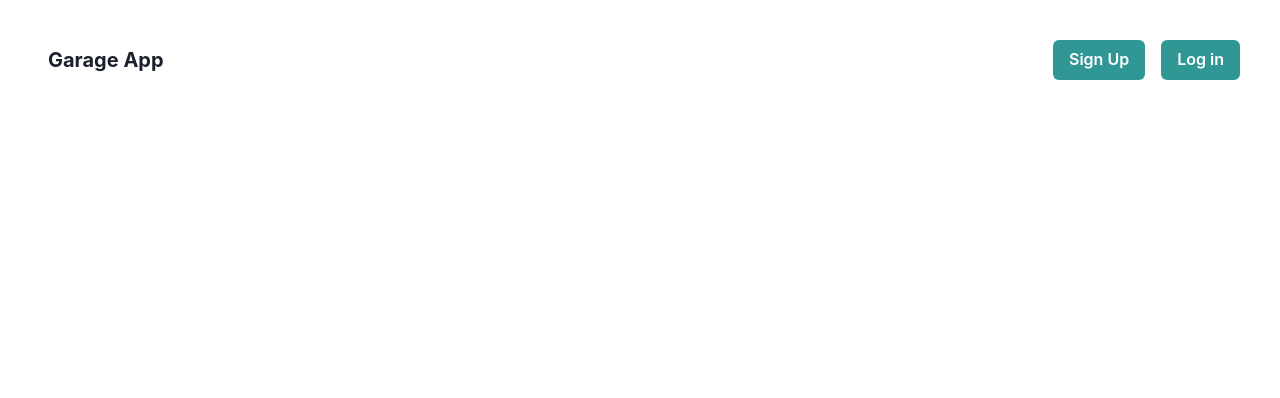
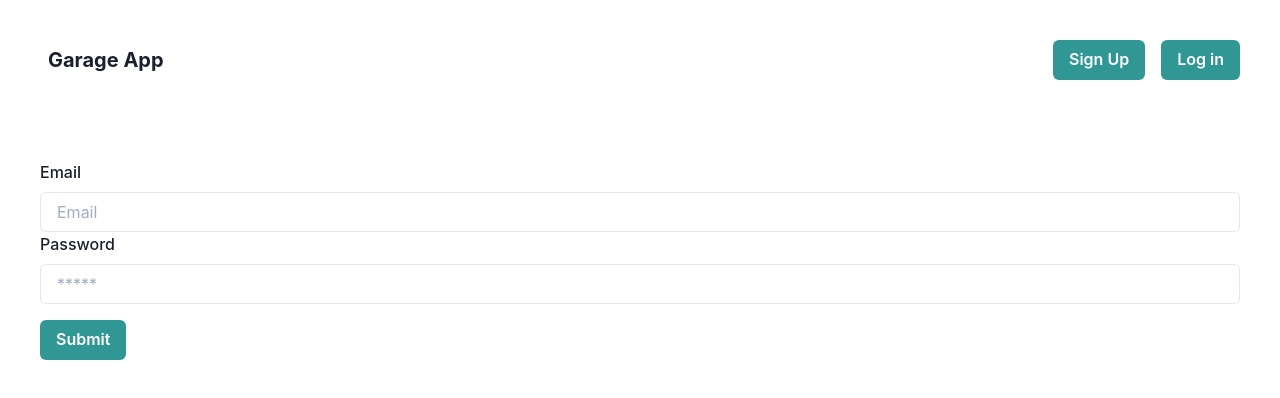
Before and after one commit to Team-diars/cochera-mern, a React (Create React App) app in the folder cochera-client/: page / in a window 1280 px wide. Shown: the top 398 px of the page. Built offline with nearby package versions, Linux system fonts and the light colour scheme.

Commit message:
added view for login

```diff
--- a/cochera-client/src/App.tsx
+++ b/cochera-client/src/App.tsx
@@ -6,6 +6,7 @@ import { SidebarSreen } from './components/Sidebar/SidebarSreen';
 import { Provider } from 'react-redux';
 import {store} from './state/store';
 import {AppContextProvider} from './context/PopupContext';
+import LoginScreen from './components/Login/LoginScreen';
 function App() {
   return (
     <Provider store={store}>
@@ -14,6 +15,7 @@ function App() {
           <Router>
             <SidebarSreen/>
             <Routes>
+              <Route path='/' element={<LoginScreen/>}/>
               <Route path='/customer' element={<CustomerScreen/>}/>
             </Routes>
           </Router>
--- /dev/null
+++ b/cochera-client/src/components/Login/LoginScreen.tsx
@@ -0,0 +1,75 @@
+import {
+  Button,
+  Container,
+  FormControl,
+  FormLabel,
+  Input,
+} from "@chakra-ui/react";
+import React, { useState } from "react";
+import { useNavigate } from "react-router-dom";
+
+export const LoginScreen: React.FC = () => {
+  const [formData, setFormData] = useState({
+    email: "",
+    password: "",
+  });
+
+  const navigate = useNavigate();
+
+  const handleSubmit = async (e: React.FormEvent) => {
+    e.preventDefault();
+    const resp = await fetch("http://localhost:8000/api/login", {
+      method: "POST",
+      headers: {
+        "Content-Type": "application/json",
+      },
+      body: JSON.stringify(formData),
+    });
+    const data = await resp.json();
+    if (data.ok) {
+      const { token } = data;
+      localStorage.setItem("token", token);
+      navigate(`customer`);
+    }
+  };
+
+  const inputChange = (e: any) => {
+    e.preventDefault();
+    setFormData({
+      ...formData,
+      [e.target.name]: e.target.value,
+    });
+  };
+
+  return (
+    <Container maxW="container.xl" padding="10">
+      <form onSubmit={handleSubmit}>
+        <FormControl>
+          <FormLabel htmlFor="name">Email</FormLabel>
+          <Input
+            id="email"
+            name="email"
+            placeholder="Email"
+            type="email"
+            value={formData.email}
+            onChange={inputChange}
+          />
+          <FormLabel htmlFor="name">Password</FormLabel>
+          <Input
+            id="password"
+            name="password"
+            placeholder="*****"
+            type="password"
+            value={formData.password}
+            onChange={inputChange}
+          />
+        </FormControl>
+        <Button mt={4} colorScheme="teal" type="submit">
+          Submit
+        </Button>
+      </form>
+    </Container>
+  );
+};
+
+export default LoginScreen;
```
Also changed, not shown: 2 other files (tests, documents, lock files or other folders).
